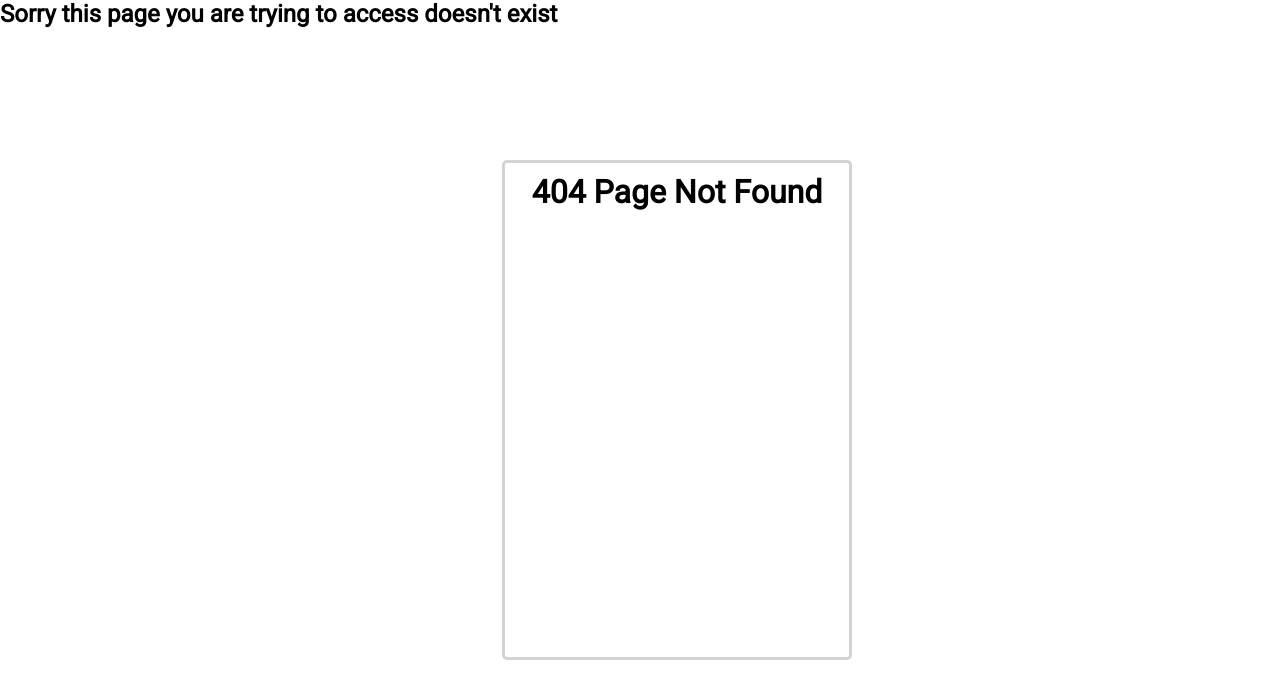
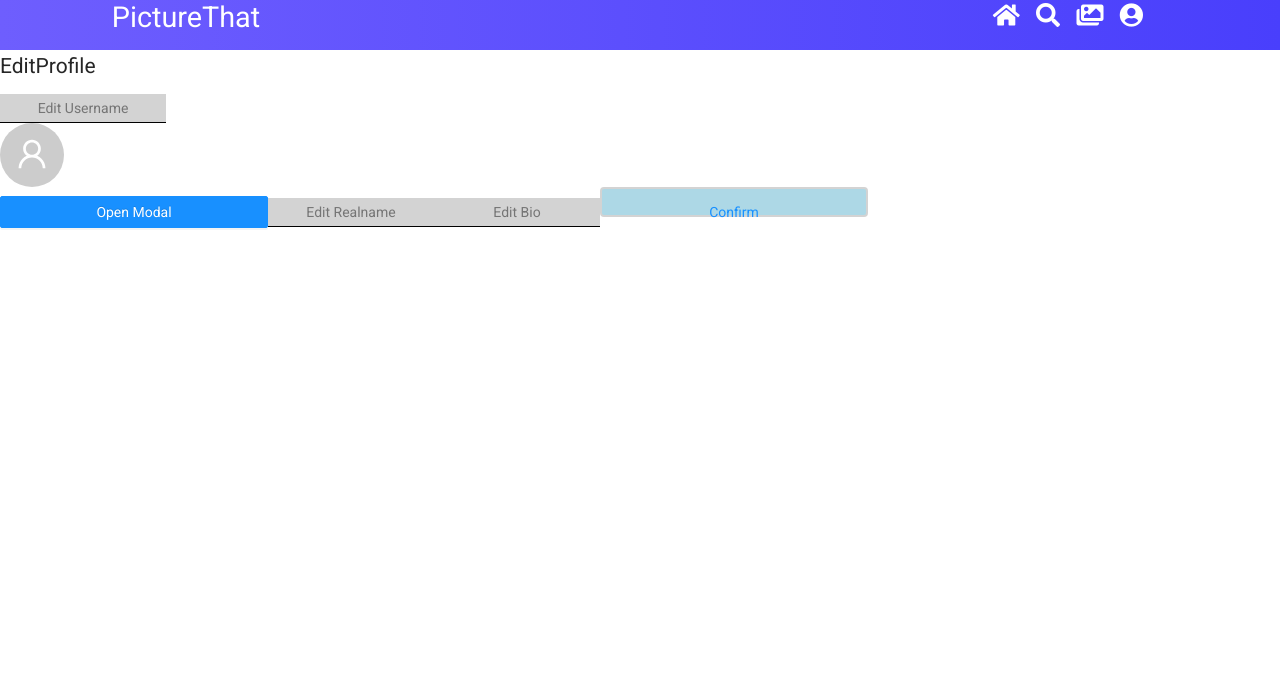
Before and after one commit to edrumm/3rd-Year-Project, a React (Create React App) app in the folder FrontEnd/picturethat/: page /PictureThat/EditProfile in a window 1280 px wide. Before the commit this address led to /404. Shown: the top 698 px of the page. Built offline with nearby package versions, Linux system fonts and the light colour scheme.

Commit message:
Updating Edit Profile Page

```diff
--- a/FrontEnd/picturethat/package.json
+++ b/FrontEnd/picturethat/package.json
@@ -6,6 +6,7 @@
     "@testing-library/jest-dom": "^5.11.9",
     "@testing-library/react": "^11.2.3",
     "@testing-library/user-event": "^12.6.0",
+    "antd": "^4.11.1",
     "react": "^17.0.1",
     "react-dom": "^17.0.1",
     "react-router-dom": "^5.2.0",
--- a/FrontEnd/picturethat/src/App.js
+++ b/FrontEnd/picturethat/src/App.js
@@ -13,6 +13,7 @@ import ForgotPassword from "./Pages/ForgotPassword";
 import LandingPage from "./Pages/LandingPage";
 import NotFound from "./Pages/404";
 import profilePage from './Pages/profilePage';
+import EditProfile from './Pages/EditProfile';
 
 function App() {
 
@@ -29,13 +30,13 @@ function App() {
           <Route exact path= "/ForgotPassword" component={ForgotPassword} />
           <Route exact path= "/PictureThat" component={LandingPage} />
           <Route exact path= "/PictureThat/ProfilePage" component={profilePage} />
+          <Route exact path= "/PictureThat/EditProfile" component={EditProfile} />
 
           <Route exact path="/404" component={NotFound} />
           <Redirect to="/404"/> {/*Redirect used to redirect users to 404 page if an invalid url is typed in the url searchbar */}
 
           <Navbar />
           <UploadImage />
-
         </Switch>
       </Router>
 
--- /dev/null
+++ b/FrontEnd/picturethat/src/Pages/EditProfile.jsx
@@ -0,0 +1,87 @@
+import React from 'react';
+import Navbar from '../components/Navbar/Navbar';
+import {Link} from 'react-router-dom';
+import 'antd/dist/antd.css';
+import {Avatar} from 'antd';
+import {UserOutlined} from '@ant-design/icons';
+import { Modal, Button } from 'antd';
+import { useState } from 'react';
+import pic1 from '../components/ImageFiles/File_000.jpeg';
+
+const EditProfile  = () => {
+
+    //state to check if the modal is visible
+    const [modalVisible, setModalVisible] = useState(false);
+
+    //function to set modal to visible afer modal button has been clicked
+    const showModal = () => {
+        setModalVisible(true);
+    };
+
+    //function to set modal visiblility to false after ok has been clicked
+    const handleOk = () => {
+        setModalVisible(false);
+    };
+
+    //function to set modal visiblity to false after cancel has been clicked
+    const handleCancel = () => {
+        setModalVisible(false);
+    };
+
+    return (
+        <div>
+            <Navbar></Navbar>
+
+            <h2>EditProfile</h2>
+            <input
+                type="text"
+                id= "inputbox"
+                placeholder="Edit Username"
+                autoFocus
+            />
+
+            <div className="ImageGrid">
+                <div className="imageWrap">
+                <Avatar size={64} icon={<UserOutlined />} />
+                </div>
+            </div>
+
+            <Button type="primary" onClick={showModal}>
+                Open Modal
+            </Button>
+            <Modal title="Profile Picture Changer" visible={modalVisible} onOk={handleOk} onCancel={handleCancel}>
+                <p>Some contents...</p>
+                <p>Some contents...</p>
+                <p>Some contents...</p>
+            </Modal>
+
+            <input
+                type="text"
+                id= "inputbox"
+                placeholder="Edit Realname"
+                autoFocus
+            />
+
+            <input
+                type="text"
+                id= "inputbox"
+                placeholder="Edit Bio"
+                autoFocus
+            />
+
+            <Link to="/PictureThat/profilePage">
+                <button
+                    id="signInButton"
+                    className="signInButton">
+                        Confirm
+                </button>
+            </Link>
+    </div>
+    );
+};
+
+export default EditProfile;
+
+//https://www.youtube.com/watch?v=5AK37Wy5eNs
+//https://codesandbox.io/s/reb0z?file=/index.js:172-192
+//https://ant.design/components/modal/
--- a/FrontEnd/picturethat/src/Pages/ForgotPassword.jsx
+++ b/FrontEnd/picturethat/src/Pages/ForgotPassword.jsx
@@ -3,16 +3,21 @@ import {Link} from 'react-router-dom';
 
 const ForgotPassword  = () => {
 
+    const onSubmitForgot = (e) => {
+        e.preventDefault();
+    }
+
     return (
-        <div>
-            <div className= "signInWelcome">
+        <div className= "signInWelcome">
+            <form onSubmit = {onSubmitForgot}>
+            <div>
                 <h1>Forgot Password</h1>
             </div>
 
                 <p>Email</p>
-                <input type="text" id="emailInput" placeholder="Email Address" />
+                <input type="email" id="emailInput" placeholder="Email Address" />
                 <button id="signInButton" class="signInButton" onclick="submitBtnPress()"><Link to="/SignIn">Submit</Link></button>
-
+            </form>
         </div>
     );
 };
--- a/FrontEnd/picturethat/src/Pages/profilePage.jsx
+++ b/FrontEnd/picturethat/src/Pages/profilePage.jsx
@@ -3,14 +3,25 @@ import Navbar from '../components/Navbar/Navbar';
 import {Link} from 'react-router-dom';
 import './profilePage.css';
 import logo from './logo.png';
+import ImageGrid from '../components/ImageGrid';
 
 const profilePage  = () => {
     return (
         <>
         <div>
-    <Navbar></Navbar>
+        <Navbar></Navbar>
+        <ImageGrid></ImageGrid>
 
 
+        <p>Profile Page</p>
+
+        <Link to="/PictureThat/EditProfile">
+            <button
+                id="signInButton"
+                className="signInButton">
+                    Edit Profile
+            </button>
+        </Link>
     </div>
 
     <div class="personalsection">
--- /dev/null
+++ b/FrontEnd/picturethat/src/components/ImageGrid.js
@@ -0,0 +1,14 @@
+import React from 'react';
+
+const ImageGrid = () => {
+
+    return (
+        <div className= "imageGrid">
+            images
+        </div>
+    )
+}
+
+export default ImageGrid;
+
+//https://www.youtube.com/watch?v=vUe91uOx7R0
--- a/FrontEnd/picturethat/src/components/UploadImage.js
+++ b/FrontEnd/picturethat/src/components/UploadImage.js
@@ -31,7 +31,6 @@ const UploadImage = () => {
             setImage(null);
             setError('Incorrect file type. Select (PNG, BMP OR JPEG)');
         }
-
     }
 
     //stores image file in a local piece of state
```
Also changed, not shown: FrontEnd/picturethat/src/Pages/Pages.css (+23 -0 lines), FrontEnd/picturethat/src/components/ImageFeed.js (added, +14 -0 lines), FrontEnd/picturethat/src/components/ImageFiles/File_000.jpeg (added), 1 other file (tests, documents, lock files or other folders).
